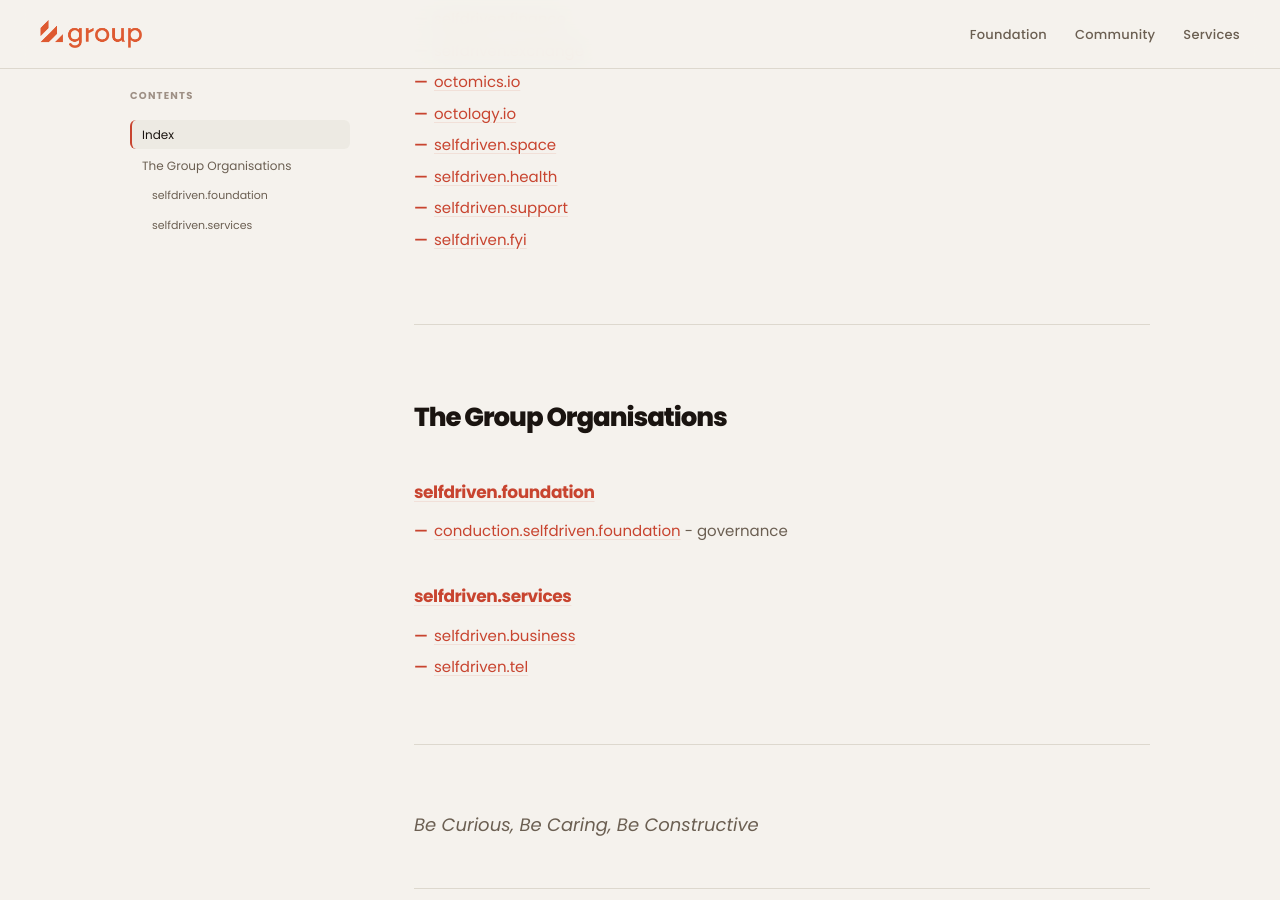
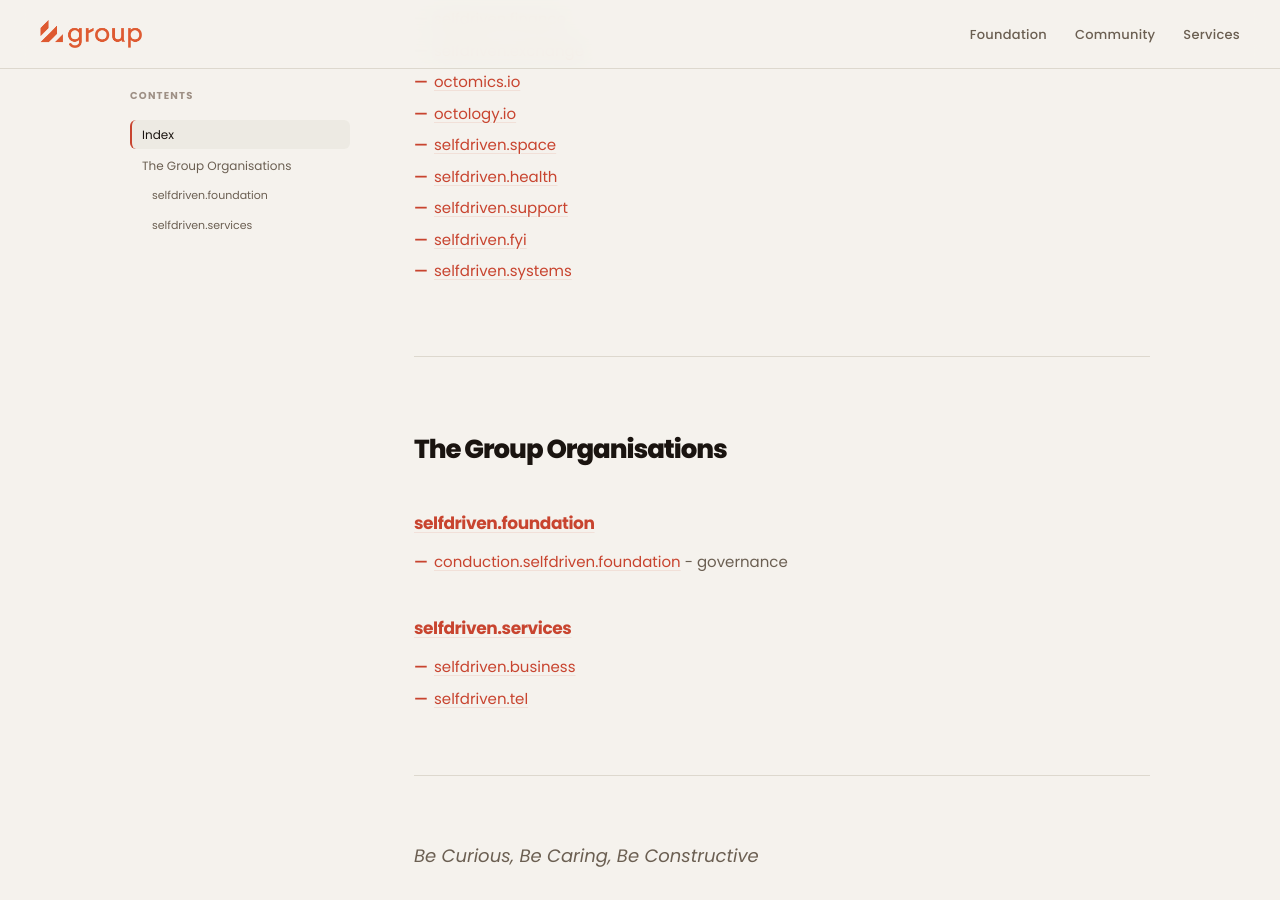
Before and after one commit to selfdriven-foundation/selfdriven-group, a Jekyll site: the page built from docs/index.md, in a window 1280 px wide and 900 px high, scrolled down 566 px. Built offline with Jekyll 4.4.1, drawn with Linux system fonts in a browser that asks for light colours.

Commit message:
Update index.md

```diff
--- a/docs/index.md
+++ b/docs/index.md
@@ -22,6 +22,7 @@ title: selfdriven Group
 - [selfdriven.health](https://selfdriven.health)
 - [selfdriven.support](https://selfdriven.support)
 - [selfdriven.fyi](https://selfdriven.fyi)
+- [selfdriven.systems](https://selfdriven.systems)
 
 ## The Group Organisations
 
```
